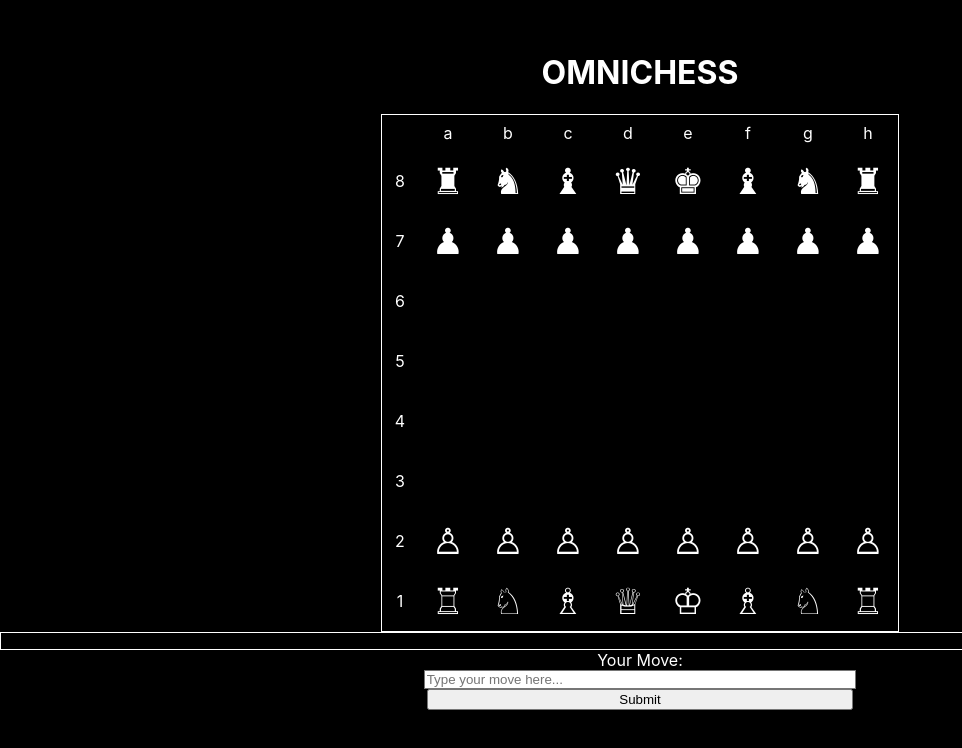
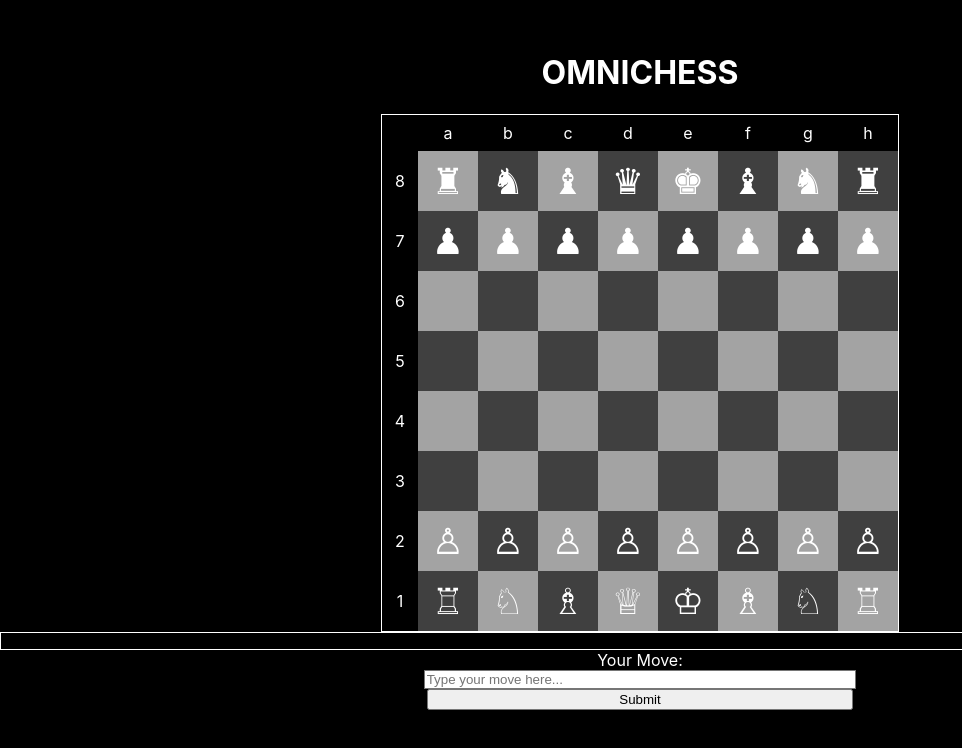
Before and after one commit to TheUltimateHuman/omnichess, a React (Vite) app: page / in a window 1280 px wide. Shown: the top 748 px of the page, without its empty margins (0-962 px from the left). Built offline with nearby package versions, Linux system fonts and the light colour scheme.

Commit message:
v1.22 - UI Hades

```diff
--- a/src/components/Square.tsx
+++ b/src/components/Square.tsx
@@ -44,8 +44,15 @@ export const Square: React.FC<SquareProps> = ({ piece, terrain, isDark, dynamicD
   const showHp = piece && piece.maxHp > 0 && piece.currentHp < piece.maxHp;
   const hpPercentage = piece && piece.maxHp > 0 ? (piece.currentHp / piece.maxHp) * 100 : 0;
 
+  const squareStyle: React.CSSProperties = {
+    backgroundColor: isDark ? '#404040' : '#a3a3a3', // neutral-700 and neutral-400
+  };
+
   return (
-    <div className={`w-full h-full flex flex-col items-center justify-center transition-colors duration-150 relative select-none p-0.5 ${isDark ? 'bg-neutral-700' : 'bg-neutral-400'}`}>
+    <div
+      className="w-full h-full flex flex-col items-center justify-center transition-colors duration-150 relative select-none p-0.5"
+      style={squareStyle}
+    >
       {/* HP Bar */}
       {showHp && (
         <div className="w-full h-1.5 mb-0.5 bg-neutral-500 rounded-full overflow-hidden"> {/* Darker Grayscale HP bar background */}
```
